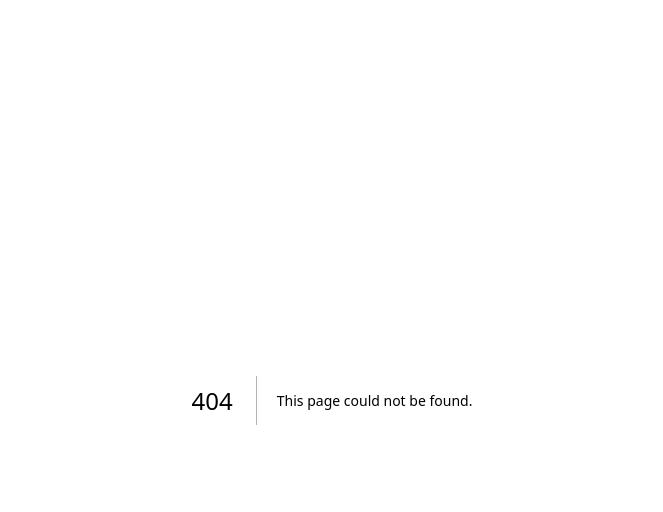
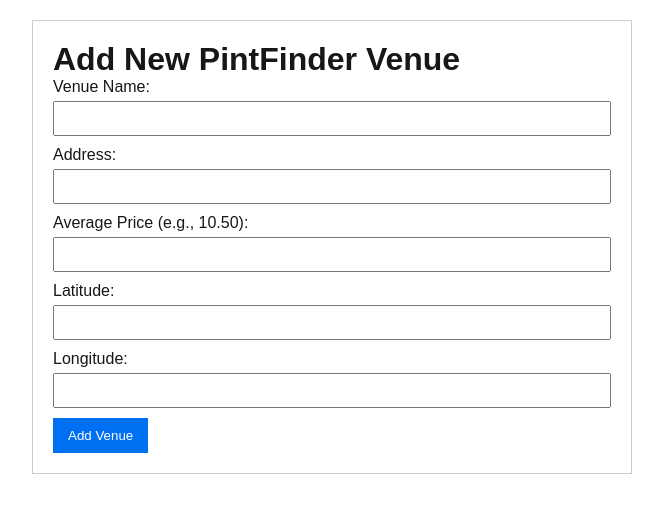
Before and after one commit to liamlit/pint-finder-app, a Next.js app: page /venues/add in a window 1280 px wide. Before the commit this address had no page. Shown: the top 512 px of the page, without its empty margins (308-971 px from the left). Built offline with nearby package versions, Linux system fonts and the light colour scheme; no server answers.

Commit message:
feat: Implement Add Venue page with form submission and feedback

```diff
--- /dev/null
+++ b/src/app/venues/add/page.js
@@ -0,0 +1,151 @@
+// src/app/venues/add/page.js
+'use client';
+
+import { useState } from 'react';
+import { supabase } from '../../../../supabaseClient'; // Verify this path
+import { useRouter } from 'next/navigation'; // To redirect after submission
+
+export default function AddVenuePage() {
+  const [venueName, setVenueName] = useState('');
+  const [address, setAddress] = useState('');
+  const [priceValue, setPriceValue] = useState(''); // For price_value (numeric)
+  const [latitude, setLatitude] = useState('');
+  const [longitude, setLongitude] = useState('');
+
+  const [submitting, setSubmitting] = useState(false);
+  const [message, setMessage] = useState('');
+  const [isErrorMessage, setIsErrorMessage] = useState(false); // For success/error messages
+  const router = useRouter();
+
+  const handleSubmit = async (e) => {
+    e.preventDefault(); // Prevent default form submission which reloads the page
+    setSubmitting(true);
+    setMessage('');
+    setIsErrorMessage(false);
+
+    // Basic validation (can be expanded)
+    if (!venueName || !address || !priceValue || !latitude || !longitude) {
+      setMessage('Please fill in all fields.');
+      setIsErrorMessage(true);
+      setSubmitting(false);
+      return;
+    }
+
+    const newVenue = {
+      name: venueName,
+      address: address,
+      // Ensure priceValue is a number, latitude and longitude too
+      price_value: parseFloat(priceValue),
+      latitude: parseFloat(latitude),
+      longitude: parseFloat(longitude),
+      // created_at will be set by Supabase default
+    };
+
+    console.log('Submitting new venue:', newVenue);
+
+    const { data, error } = await supabase
+      .from('venues')
+      .insert([newVenue])
+      .select(); // .select() can be useful to get back the inserted data
+
+    if (error) {
+      console.error('Error inserting venue:', error.message);
+      setMessage(`Error adding venue: ${error.message}`);
+      setIsErrorMessage(true);
+    } else {
+      console.log('Venue added successfully:', data);
+      setMessage('Venue added successfully!');
+      setIsErrorMessage(false);
+      // Optionally, clear the form
+      setVenueName('');
+      setAddress('');
+      setPriceValue('');
+      setLatitude('');
+      setLongitude('');
+      // Optionally, redirect the user after a short delay
+      // setTimeout(() => {
+      //   router.push('/venues');
+      // }, 2000);
+    }
+    setSubmitting(false);
+  };
+
+  return (
+    <div style={{ maxWidth: '600px', margin: '20px auto', padding: '20px', border: '1px solid #ccc' }}>
+      <h1>Add New PintFinder Venue</h1>
+      <form onSubmit={handleSubmit}>
+        <div style={{ marginBottom: '10px' }}>
+          <label htmlFor="venueName" style={{ display: 'block', marginBottom: '5px' }}>Venue Name:</label>
+          <input
+            type="text"
+            id="venueName"
+            value={venueName}
+            onChange={(e) => setVenueName(e.target.value)}
+            required
+            style={{ width: '100%', padding: '8px', boxSizing: 'border-box' }}
+          />
+        </div>
+
+        <div style={{ marginBottom: '10px' }}>
+          <label htmlFor="address" style={{ display: 'block', marginBottom: '5px' }}>Address:</label>
+          <input
+            type="text"
+            id="address"
+            value={address}
+            onChange={(e) => setAddress(e.target.value)}
+            required
+            style={{ width: '100%', padding: '8px', boxSizing: 'border-box' }}
+          />
+        </div>
+
+        <div style={{ marginBottom: '10px' }}>
+          <label htmlFor="priceValue" style={{ display: 'block', marginBottom: '5px' }}>Average Price (e.g., 10.50):</label>
+          <input
+            type="number" // Use type "number" for numeric input
+            id="priceValue"
+            value={priceValue}
+            onChange={(e) => setPriceValue(e.target.value)}
+            step="0.01" // Allows decimals
+            required
+            style={{ width: '100%', padding: '8px', boxSizing: 'border-box' }}
+          />
+        </div>
+
+        <div style={{ marginBottom: '10px' }}>
+          <label htmlFor="latitude" style={{ display: 'block', marginBottom: '5px' }}>Latitude:</label>
+          <input
+            type="number"
+            id="latitude"
+            value={latitude}
+            onChange={(e) => setLatitude(e.target.value)}
+            step="any" // Allows any decimal for coordinates
+            required
+            style={{ width: '100%', padding: '8px', boxSizing: 'border-box' }}
+          />
+        </div>
+
+        <div style={{ marginBottom: '10px' }}>
+          <label htmlFor="longitude" style={{ display: 'block', marginBottom: '5px' }}>Longitude:</label>
+          <input
+            type="number"
+            id="longitude"
+            value={longitude}
+            onChange={(e) => setLongitude(e.target.value)}
+            step="any"
+            required
+            style={{ width: '100%', padding: '8px', boxSizing: 'border-box' }}
+          />
+        </div>
+
+        <button
+          type="submit"
+          disabled={submitting}
+          style={{ padding: '10px 15px', backgroundColor: submitting ? '#ccc' : '#0070f3', color: 'white', border: 'none', cursor: 'pointer' }}
+        >
+          {submitting ? 'Adding Venue...' : 'Add Venue'}
+        </button>
+      </form>
+      {message && <p style={{ marginTop: '15px', color: isErrorMessage ? 'red' : 'green' }}>{message}</p>}
+    </div>
+  );
+}
```
